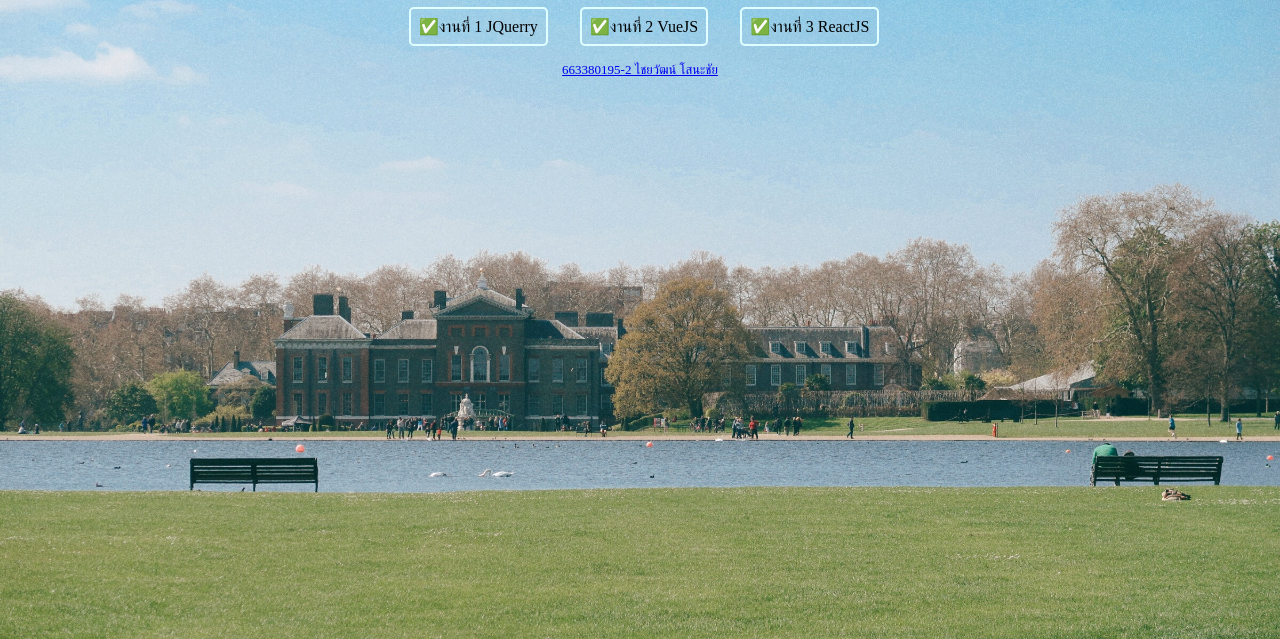
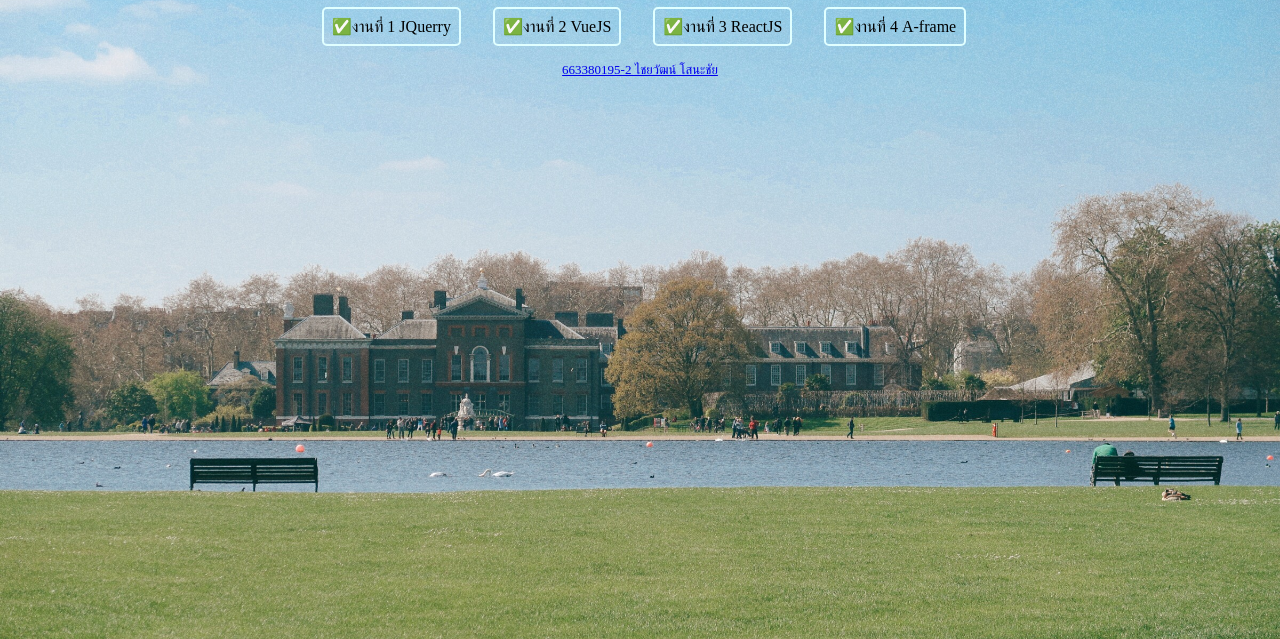
Before and after one commit to chaiyawat19/SC362202, a plain HTML site: page index.html in a window 1280 px wide. Shown: the part 161-800 px from the top of the page. Drawn offline with Linux system fonts and the light colour scheme.

Commit message:
Update index.html

```diff
--- a/index.html
+++ b/index.html
@@ -15,6 +15,7 @@
         <li><a href="assignments/JQuerry/index.html">✅งานที่ 1 JQuerry</a></li>
         <li><a href="assignments/VueJs/index.html">✅งานที่ 2 VueJS</a></li>
         <li><a href="assignments/Reactjs/quiz.html">✅งานที่ 3 ReactJS</li>
+        <li><a href="assignments/A-frame/index.html">✅งานที่ 4 A-frame</li>
     </ul>
     <p class="author">663380195-2 ไชยวัฒน์ โสนะชัย</p>
 </body>
```
